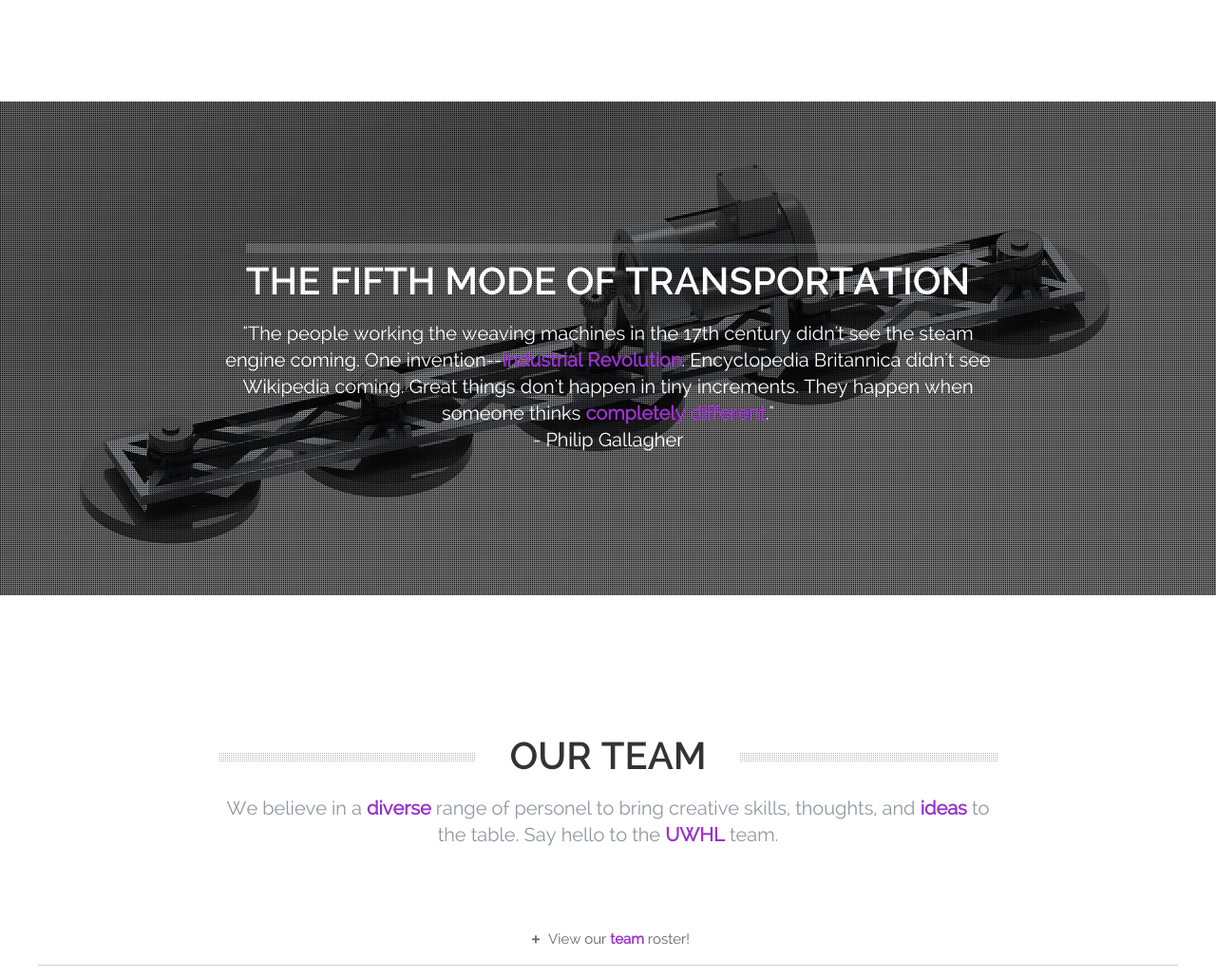
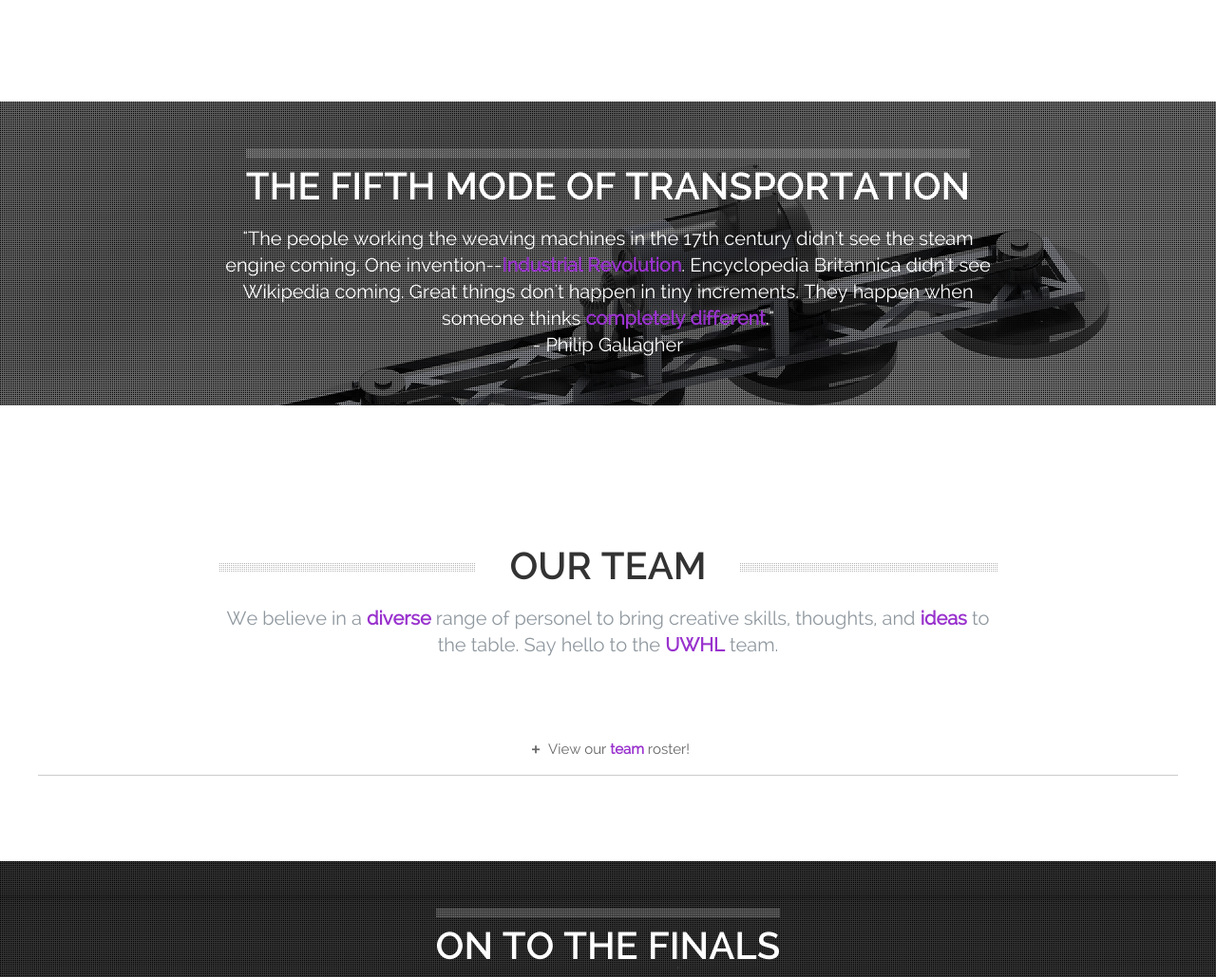
Before and after one commit to michaelbarsamian/UwHyperloop.github.io, a plain HTML site: page index.htm in a window 1280 px wide. Shown: the part 1771-2800 px from the top of the page at 95% size. Drawn offline with Linux system fonts and the light colour scheme.

Commit message:
changed space

```diff
--- a/css/style.css
+++ b/css/style.css
@@ -1015,7 +1015,7 @@ img {
 	position:relative;
 }
 .parallax-content .parallax-header {
-	padding:150px 0;
+	padding: 50px 0;
 }
 .parallax-background {
 	background-position:center center;
```
